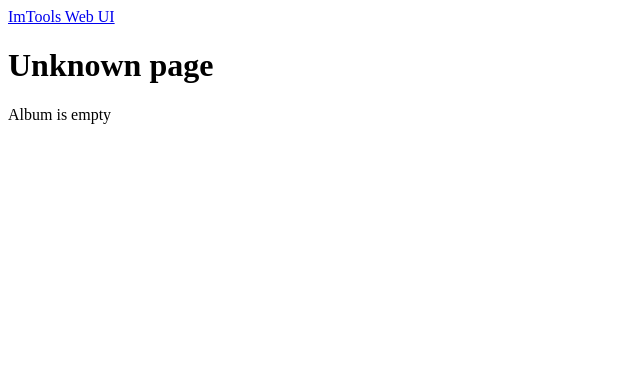
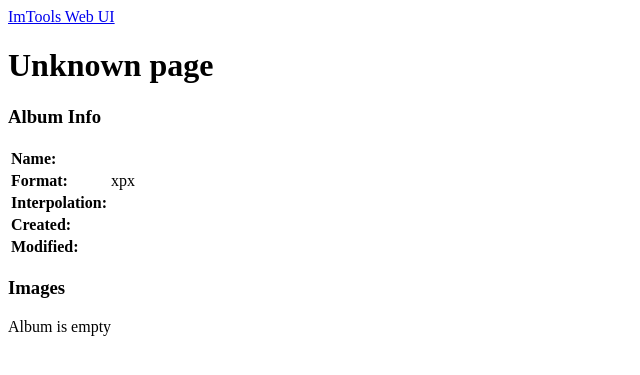
Before and after one commit to rosmanov/imtools-webui, a PHP site: template templates/gallery/album-view.twig in a window 1280 px wide. Shown: the top 375 px of the page, without its empty margins (0-640 px from the left). Run offline with PHP 8.4, Linux system fonts and the light colour scheme; the template is opened without the code that fills it, so the values that code supplies are empty; some libraries are stand-ins or nearby versions.

Commit message:
Minor improvementts

```diff
--- a/conf/thumbs.php
+++ b/conf/thumbs.php
@@ -7,4 +7,8 @@
         'width'  => 90,
         'height' => 90,
     ],
+    2 => [
+        'width'  => 300,
+        'height' => 300,
+    ],
 ];
--- a/public/gallery/album/add.php
+++ b/public/gallery/album/add.php
@@ -18,4 +18,5 @@
 $template_vars['gallery_menu'] = Page::get(null, 'gallery-pages');
 $template_vars['page'] = Page::get('album-add', 'gallery-pages');
 $template_vars['formats'] = Conf::get('thumbs');
+$template_vars['interpolation'] = Conf::get('interpolation');
 Template::display('gallery/album-add.twig', $template_vars);
--- a/public/gallery/album/index.php
+++ b/public/gallery/album/index.php
@@ -3,6 +3,7 @@
 use ImTools\WebUI\Gallery;
 use ImTools\WebUI\Request;
 use ImTools\WebUI\Page;
+use ImTools\WebUI\Conf;
 
 require_once __DIR__ . '/../../../src/bootstrap.php';
 
@@ -17,4 +18,5 @@
     $template_vars['page']['name'] .= ' / ' . $template_vars['album']['name'];
     $template_vars['album']['images'] = Gallery::getImages($id);
 }
+$template_vars['thumbnail_formats'] = Conf::get('thumbs');
 Template::display('gallery/album-view.twig', $template_vars);
--- a/public/gallery/index.php
+++ b/public/gallery/index.php
@@ -3,6 +3,7 @@
 use ImTools\WebUI\Gallery;
 use ImTools\WebUI\Request;
 use ImTools\WebUI\Page;
+use ImTools\WebUI\Conf;
 
 require_once __DIR__ . '/../../src/bootstrap.php';
 
@@ -13,5 +14,6 @@
 $template_vars['num_pages'] = ceil($n_albums / $limit);
 $template_vars['page'] = Page::get('gallery');
 $template_vars['gallery_menu'] = Page::get(null, 'gallery-pages');
+$template_vars['thumbnail_formats'] = Conf::get('thumbs');
 
 Template::display('gallery/index.twig', $template_vars);
--- a/templates/gallery/album-list.twig
+++ b/templates/gallery/album-list.twig
@@ -3,12 +3,16 @@
     <tr>
         <th>Name</th>
         <th>Number of images</th>
+        <th>Format</th>
+        <th>Interpolation</th>
         <th>Actions</th>
     </tr>
     {% for e in albums %}
     <tr>
         <td><a href="/gallery/album/?id={{ e.id }}">{{ e.name }}</a></td>
         <td>{{ e.n_images }}</td>
+        <td>{{ thumbnail_formats[e.format_id].width }}x{{ thumbnail_formats[e.format_id].height }}px</td>
+        <td>{{ e.interpolation }}</td>
         <td><a class="delete" href="/gallery/album/delete.php?id={{ e.id }}">Delete</a></td>
     </tr>
     {% endfor %}
--- a/templates/gallery/album-view.twig
+++ b/templates/gallery/album-view.twig
@@ -1,7 +1,31 @@
 {% include 'header.twig' %}
 {% include 'gallery/menu.twig' %}
-{#{{ dump() }}#}
 
+<h3>Album Info</h3>
+<table class="simple-list">
+    <tr>
+        <td><b>Name:</b></td>
+        <td>{{ album.name }}</td>
+    </tr>
+    <tr>
+        <td><b>Format:</b></td>
+        <td>{{ thumbnail_formats[album.format_id].width }}x{{ thumbnail_formats[album.format_id].height }}px</td>
+    </tr>
+    <tr>
+        <td><b>Interpolation:</b></td>
+        <td>{{ album.interpolation }}</td>
+    </tr>
+    <tr>
+        <td><b>Created:</b></td>
+        <td>{{ album.created }}</td>
+    </tr>
+    <tr>
+        <td><b>Modified:</b></td>
+        <td>{{ album.modified }}</td>
+    </tr>
+</table>
+
+<h3>Images</h3>
 {% for e in album.images %}
 <table class="image-list-element">
     <tr>
```
Also changed, not shown: conf/interpolation.php (added, +10 -0 lines), src/Gallery.php (+6 -2 lines), templates/gallery/album-add.twig (+10 -0 lines), tools/mmp/db/migration1425560975.php (added, +44 -0 lines).
